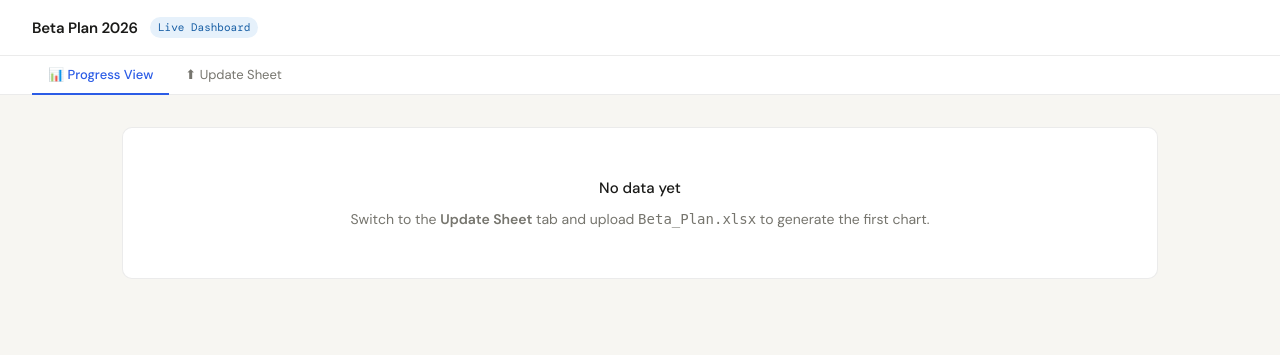
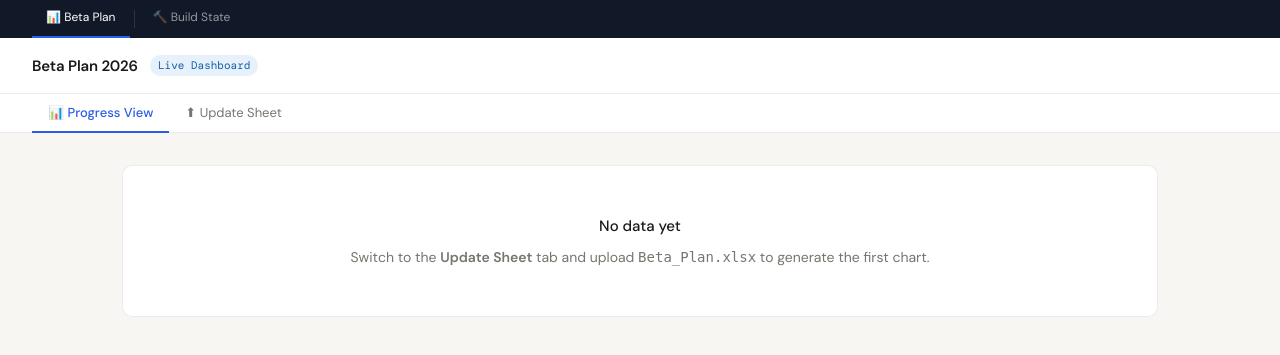
Before and after one commit to MdZaidZeya/Betaplan, a Flask app: page / in a window 1280 px wide. Shown: the top 355 px of the page. Run offline with Flask 3, Linux system fonts and the light colour scheme; parts of the project's set-up code (start-up, migrations or seed data) failed here and were passed over.

Commit message:
Implement top navigation bar in index.html
Added a top navigation bar with links for Beta Plan and Build State.

```diff
--- a/templates/index.html
+++ b/templates/index.html
@@ -323,6 +323,20 @@ main { max-width: 1100px; margin: 0 auto; padding: 2rem; }
 </style>
 </head>
 <body>
+
+<!-- top nav shared across dashboards -->
+<style>
+.top-nav { background:#111827; padding:0 2rem; display:flex; align-items:center; gap:0; height:38px; }
+.top-nav a { color:rgba(255,255,255,.55); text-decoration:none; font-size:12px; padding:0 14px; height:38px; display:flex; align-items:center; border-bottom:2px solid transparent; transition:color .15s,border-color .15s; white-space:nowrap; }
+.top-nav a:hover { color:white; }
+.top-nav a.active { color:white; border-bottom-color:#2563EB; }
+.top-nav .divider { width:1px; height:18px; background:rgba(255,255,255,.12); margin:0 4px; }
+</style>
+<nav class="top-nav">
+  <a href="/" class="active">📊 Beta Plan</a>
+  <div class="divider"></div>
+  <a href="/build">🔨 Build State</a>
+</nav>
 
 <header>
   <div class="header-left">
```
